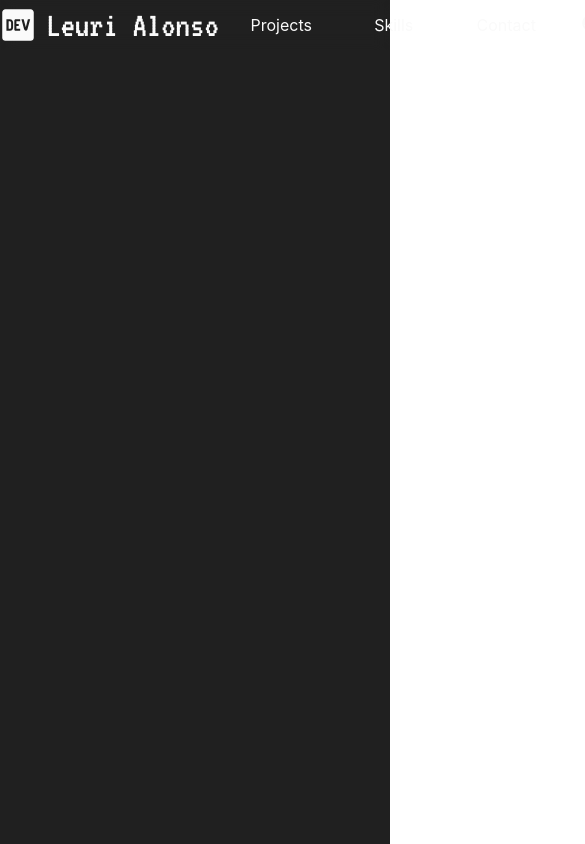
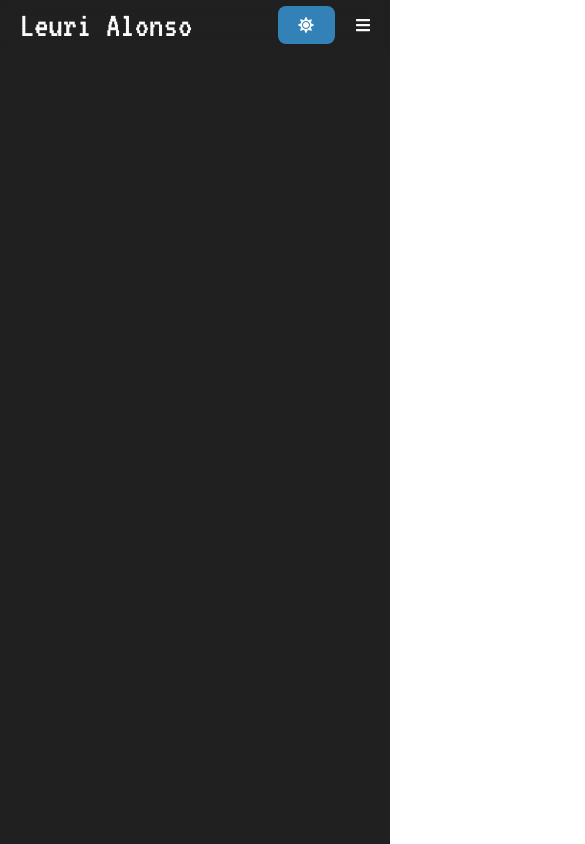
Before and after one commit to leuri17/portfolio, a React (Vite) app: page / in a window 390 px wide. Shown: the top 844 px of the page, 585 px wide, since content can reach past the window. Built offline with nearby package versions, Linux system fonts and the light colour scheme.

Commit message:
Navbar responsive

```diff
--- a/src/components/BrandName.jsx
+++ b/src/components/BrandName.jsx
@@ -5,7 +5,7 @@ const BrandName = () => {
   return (
     <a href="/" id="brand-name">
       <FaDev size={36} color="var(--text-primary)" />
-      <h1>Leuri Alonso</h1>
+      <h1>Leuri {window.screen.width >= 384 && 'Alonso'}</h1>
     </a>
   )
 }
--- a/src/components/Layout.jsx
+++ b/src/components/Layout.jsx
@@ -8,7 +8,9 @@ const Layout = () => {
   return (
     <>
       <Navbar />
-      <section id="main"></section>
+
+      <section id="main">
+      </section>
 
       <footer></footer>
     </>
--- a/src/components/NavMenu.jsx
+++ b/src/components/NavMenu.jsx
@@ -1,9 +1,9 @@
 import { FaGithub } from 'react-icons/fa'
 import '../styles/NavMenu.css'
 
-const NavMenu = () => {
+const NavMenu = ({ ...props }) => {
   return (
-    <ul id="menu">
+    <ul id="menu" {...props}>
       <li>
         <a href="/projects">Projects</a>
       </li>
--- a/src/components/Navbar.jsx
+++ b/src/components/Navbar.jsx
@@ -1,16 +1,33 @@
+import { useState } from 'react'
+import { FaBars, FaTimes } from 'react-icons/fa'
 import '../styles/Navbar.css'
 import BrandName from './BrandName'
 import NavMenu from './NavMenu'
 import SwitchThemeButton from './SwitchThemeButton'
 
 const Navbar = () => {
+  const [isMenuExpanded, setIsMenuExpanded] = useState(true)
+
+  const toggleMenu = () => {
+    setIsMenuExpanded(!isMenuExpanded)
+
+    document.getElementById('menu').classList.toggle('show')
+  }
+
   return (
-    <header id="header" style={{ width: '100vw', height: '100%', display: 'grid' }}>
+    <header id="header">
       <nav>
         <BrandName />
         <NavMenu />
-        <div id='header-buttons'>
+        <div id="header-buttons">
           <SwitchThemeButton />
+          {isMenuExpanded
+            ? (
+            <FaBars className="hamburger" onClick={toggleMenu} />
+              )
+            : (
+            <FaTimes className="hamburger" onClick={toggleMenu} />
+              )}
         </div>
       </nav>
     </header>
--- a/src/styles/BrandName.css
+++ b/src/styles/BrandName.css
@@ -10,3 +10,31 @@
   color: var(--text-primary);
   font-family: VT323;
 }
+
+@media screen and (max-width: 892px) {
+  #brand-name svg {
+    display: none;
+  }
+}
+
+@media screen and (max-width: 712px) {
+  #brand-name svg {
+    display: block;
+  }
+}
+
+@media screen and (max-width: 486px) {
+  #brand-name svg {
+    display: none;
+  }
+}
+
+@media screen and (max-width: 384px) {
+  #brand-name svg {
+    display: block;
+  }
+
+  #brand-name h1 {
+    display: none;
+  }
+}
--- a/src/styles/NavMenu.css
+++ b/src/styles/NavMenu.css
@@ -1,6 +1,4 @@
 #menu {
-  /* width: 100%;
-  height: 100%; */
   display: flex;
   list-style: none;
   align-items: center;
@@ -8,6 +6,7 @@
 
 #menu li {
   width: 25%;
+  text-decoration: none;
 }
 
 #menu li a {
@@ -21,6 +20,25 @@
 }
 
 #menu li a.active {
-
   background-color: var(--text-secondary);
 }
+
+@media screen and (max-width: 712px) {
+  #menu {
+    display: none;
+  }
+
+  #menu.show {
+    display: flex;
+    grid-column-start: 1;
+    grid-column-end: 3;
+    grid-row: 2;
+    flex-direction: column;
+  }
+
+
+  #menu li {
+    width: 100%;
+    height: 100%;
+  }
+}
--- a/src/styles/Navbar.css
+++ b/src/styles/Navbar.css
@@ -1,6 +1,6 @@
 #header {
-  width: 900px;
-  height: 100%;
+  width: 100vw;
+  height: fit-content;
   background-color: var(--nav-background);
 
   position: sticky;
@@ -12,14 +12,55 @@
 }
 
 #header nav {
-  width: 900px;
+  width: 60vw;
   margin: 0 auto;
   display: grid;
-  grid-template-columns: 1fr 2fr 1fr;
+  grid-template-columns: 1.5fr 3fr 1fr;
 }
 
 #header-buttons {
   display: flex;
   align-items: center;
   justify-content: right;
+  gap: 20px;
 }
+
+#header-buttons .hamburger {
+  display: none;
+}
+
+@media screen and (max-width: 1338px) {
+  #header nav {
+    grid-template-columns: 2fr 3fr 1fr;
+  }
+}
+
+@media screen and (max-width: 1200px) {
+  #header nav {
+    width: 100vw;
+    padding: 0 10vw;
+    grid-template-columns: 1.5fr 3fr 1fr;
+  }
+}
+
+@media screen and (max-width: 1024px) {
+  #header nav {
+    padding: 0 5vw;
+  }
+}
+
+@media screen and (max-width: 712px) {
+  #header {
+    height: fit-content;
+  }
+
+  #header nav {
+    grid-template-columns: repeat(2, 1fr);
+    grid-template-rows: 50px 2fr;
+  }
+
+  #header-buttons .hamburger {
+    display: block;
+    cursor: pointer;
+  }
+}
--- a/src/styles/main.css
+++ b/src/styles/main.css
@@ -55,7 +55,7 @@
 
 #root {
   display: grid;
-  grid-template-rows: 50px 1fr 50px;
+  grid-template-rows: auto 1fr 50px;
   gap: 10px;
 
   width: 100vw;
```
